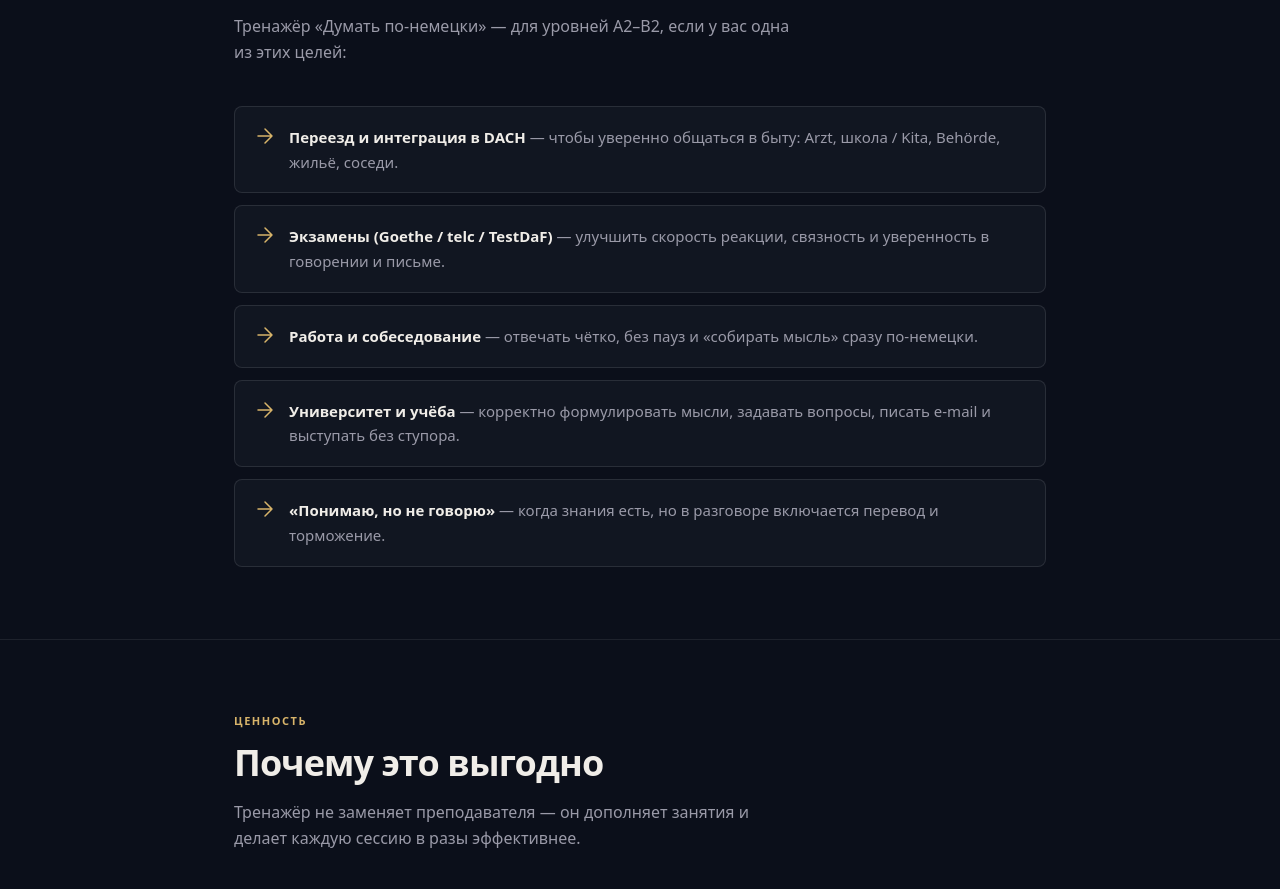
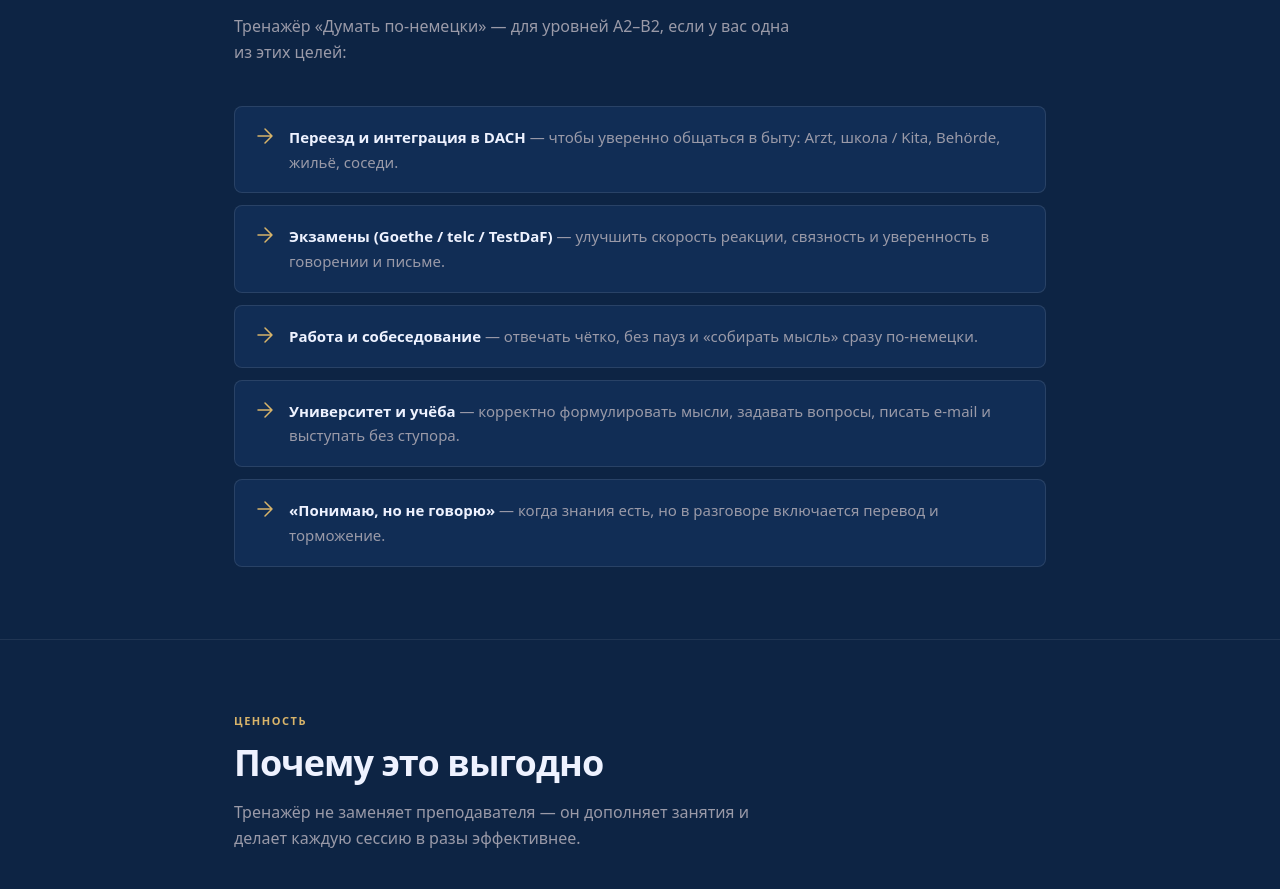
Before and after one commit to liudaromanovskaya-cmyk/landing-denken-auf-deutsch, a plain HTML site: page index.html in a window 1280 px wide. Shown: the part 1466-2355 px from the top of the page. Drawn offline with Linux system fonts and the light colour scheme.

Commit message:
Update color scheme to deep navy blue
Co-Authored-By: Claude Sonnet 4.6 <noreply@anthropic.com>

```diff
--- a/index.html
+++ b/index.html
@@ -8,12 +8,12 @@
     *, *::before, *::after { box-sizing: border-box; margin: 0; padding: 0; }
 
     :root {
-      --bg: #0B0F1A;
-      --bg-card: #111621;
-      --bg-card-hover: #141926;
+      --bg: #0D2444;
+      --bg-card: #112D55;
+      --bg-card-hover: #162F5A;
       --border: rgba(255,255,255,0.10);
       --divider: rgba(255,255,255,0.08);
-      --text-primary: #F0EDE8;
+      --text-primary: #EEF2FF;
       --text-secondary: #9A9AA8;
       --text-muted: #5E5E72;
       --gold-light: #D8B46A;
```
